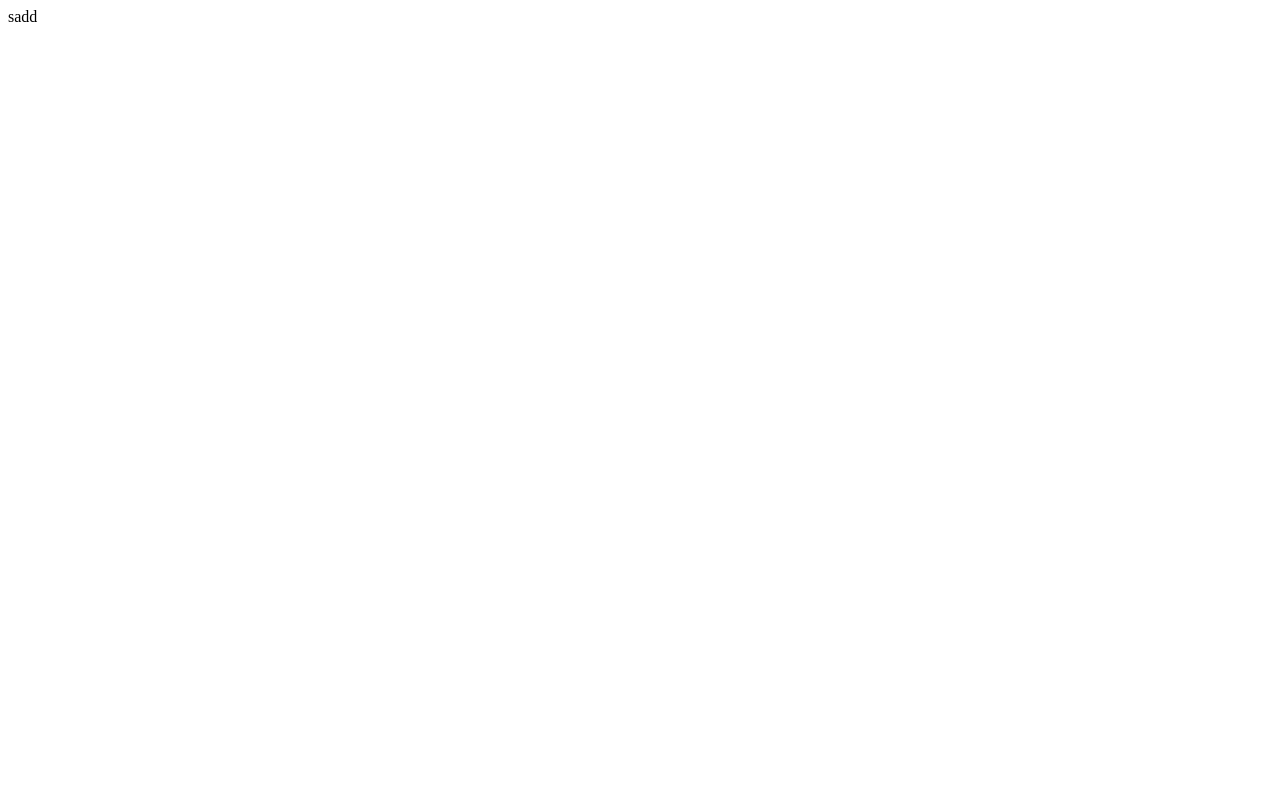
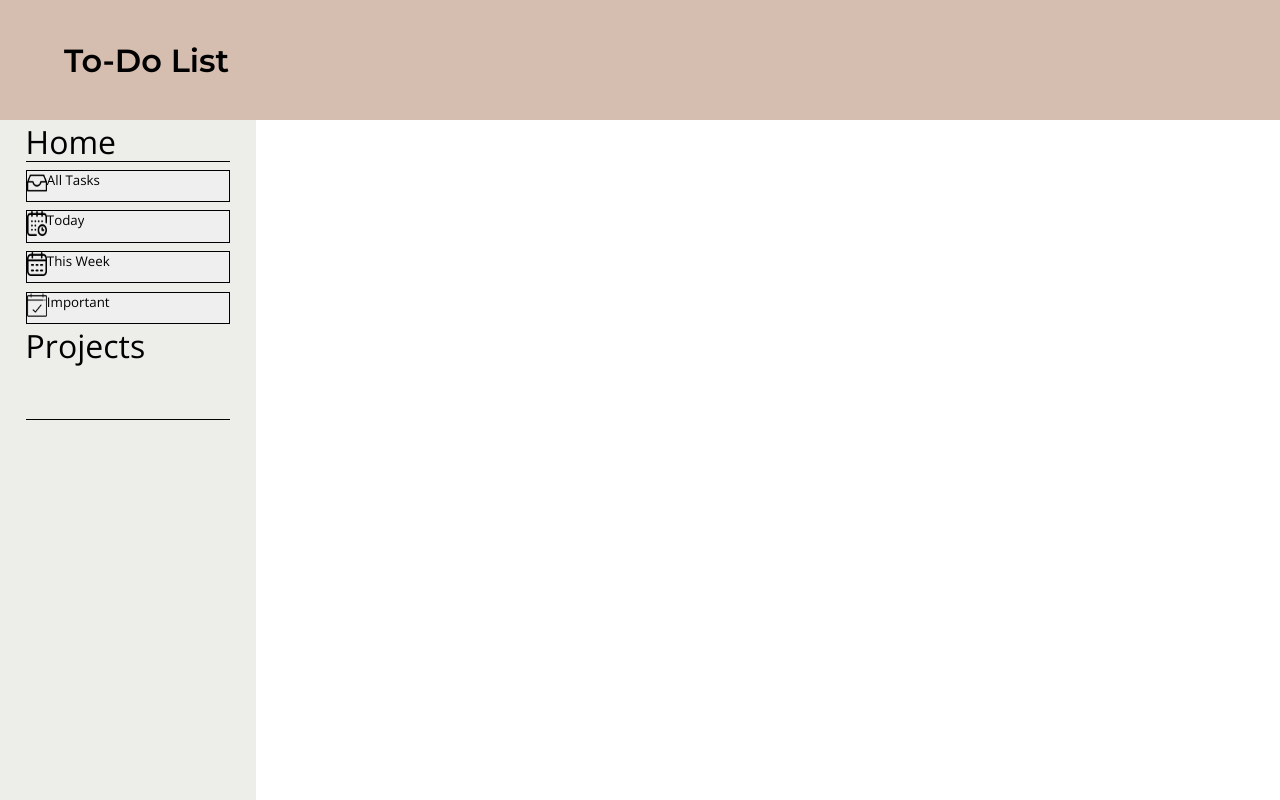
Before and after one commit to ejromm/Todo-List, a website built with webpack: page dist/index.html in a window 1280 px wide. Built offline with nearby package versions, Linux system fonts and the light colour scheme.

Commit message:
inital styling

```diff
--- a/package.json
+++ b/package.json
@@ -19,6 +19,7 @@
   "devDependencies": {
     "css-loader": "^6.7.3",
     "style-loader": "^3.3.1",
+    "svg-inline-loader": "^0.8.2",
     "webpack": "^5.75.0",
     "webpack-cli": "^5.0.1"
   }
--- a/src/index.js
+++ b/src/index.js
@@ -1,2 +1,29 @@
 import './style.css';
-console.log(500);
+import Icon from './inbox.png';
+import Icon2 from './calendar.png';
+import Icon3 from './calendar-1.png';
+import Icon4 from './calendar-2.png';
+
+const imgOne = new Image();
+imgOne.src = Icon;
+imgOne.classList.add('tasks-image');
+const allTasks = document.querySelector('.all-tasks-img');
+allTasks.appendChild(imgOne);
+
+const imgTwo = new Image();
+imgTwo.src = Icon3;
+imgTwo.classList.add('today-image');
+const today = document.querySelector('.today-img');
+today.appendChild(imgTwo);
+
+const imgThree = new Image();
+imgThree.src = Icon2;
+imgThree.classList.add('week-image');
+const week = document.querySelector('.week-img');
+week.appendChild(imgThree);
+
+const imgFour = new Image();
+imgFour.src = Icon4;
+imgFour.classList.add('favorite-image');
+const favorite = document.querySelector('.favorite-img');
+favorite.appendChild(imgFour);
--- a/src/style.css
+++ b/src/style.css
@@ -0,0 +1,103 @@
+@import url('https://fonts.googleapis.com/css2?family=Bodoni+Moda:ital,opsz,wght@0,6..96,400;0,6..96,500;0,6..96,600;0,6..96,700;0,6..96,800;0,6..96,900;1,6..96,400;1,6..96,500;1,6..96,600;1,6..96,700;1,6..96,800;1,6..96,900&family=EB+Garamond:ital,wght@0,400;0,500;0,600;0,700;0,800;1,400;1,500;1,600;1,700;1,800&family=Fugaz+One&family=Inter:wght@100;200;300;400;500;600;700;800;900&family=Lato:ital,wght@0,100;0,300;0,400;0,700;0,900;1,100;1,300;1,400;1,700;1,900&family=Montserrat:ital,wght@0,100;0,200;0,300;0,400;0,500;0,600;0,700;0,800;0,900;1,100;1,200;1,300;1,400;1,500;1,600;1,700;1,800;1,900&family=Open+Sans:ital,wght@0,300;0,400;0,500;0,600;0,700;0,800;1,300;1,400;1,500;1,600;1,700&family=Roboto:ital,wght@0,100;0,300;0,400;0,500;0,700;0,900;1,100;1,300;1,400;1,500;1,700;1,900&family=Varela+Round&display=swap');
+* {
+    margin: 0;
+    padding: 0;
+    border: 0;
+    overflow: hidden;
+}
+html {
+    font-size: 16px;
+    height: 100vh;
+    width: 100vw;
+
+}
+body {
+    height: 100vh;
+    width: 100vw;
+    overflow: auto;
+}
+.container {
+    height: 100vh;
+    width: 100vw;
+    display: flex;
+    flex-direction: column;
+}
+.header {
+    height: 15vh;
+    width: 100vw;
+    background-color: #d5bdaf;
+    font-family: 'Montserrat', sans-serif;
+    font-weight: 600;
+    display: flex;
+    align-items: center;
+    font-size: 2rem;
+    padding-left: 5%;
+}
+.content {
+    height: 85vh;
+    display: flex;
+    flex-direction: row;
+
+}
+.sidebar {
+    background-color: #edede9;
+    height: 100%;
+    width: 20%;
+    display: flex;
+    flex-direction: column;
+    align-items: center;
+
+}
+.home {
+    width: 80%;
+    height: 30%;
+    font-size: 1rem;
+    display: flex;
+    flex-direction: column;
+}
+.sidebar-projects {
+    width: 80%;
+    height: 70%;
+    font-size: 1rem;
+
+}
+.home h1, .sidebar-projects h1 {
+    border-bottom: 1px solid black;
+    font-weight: 400;
+    font-family: 'Open Sans', sans-serif;
+    height: 20%;
+}
+.home-btns {
+    height: 80%;
+    display: flex;
+    flex-direction: column;
+    align-items: center;
+    justify-content: flex-end;
+    gap: 5%;
+
+}
+.home-btns button {
+    border: 1px solid black;
+    height: 20%;
+    width: 100%;
+    font-family: 'Open Sans', sans-serif;
+    display: flex;
+    flex-direction: row;
+}
+.home-btns button:hover {
+    background-color: lightgray;
+}
+.all-tasks-img, .today-img, .week-img, .favorite-img {
+    height: 80%;
+    width: 10%;
+}
+.tasks-image, .today-image, .week-image, .favorite-image {
+    height: 100%;
+    width: 100%;
+}
+
+.projects {
+    background-color: white;
+    height: 100%;
+    width: 80%;
+}
--- a/webpack.config.js
+++ b/webpack.config.js
@@ -13,6 +13,11 @@ module.exports = {
         test: /\.css$/i,
         use: ['style-loader', 'css-loader'],
       },
+      {
+        test: /\.(png|svg|jpg|jpeg|gif)$/i,
+        type: 'asset/resource',
+      },
     ],
   },
+
 };
```
Also changed, not shown: dist/24c974015dcc7b624f54.png (added), dist/3359fa0f33950c130f6a.png (added), dist/4b59ba29906c2f748e64.png (added), dist/fc5e0e3e0df60990a55e.png (added), dist/index.html, dist/main.js, src/calendar-1.png (added), src/calendar-2.png (added), src/calendar.png (added), src/inbox.png (added), 1 other file.
